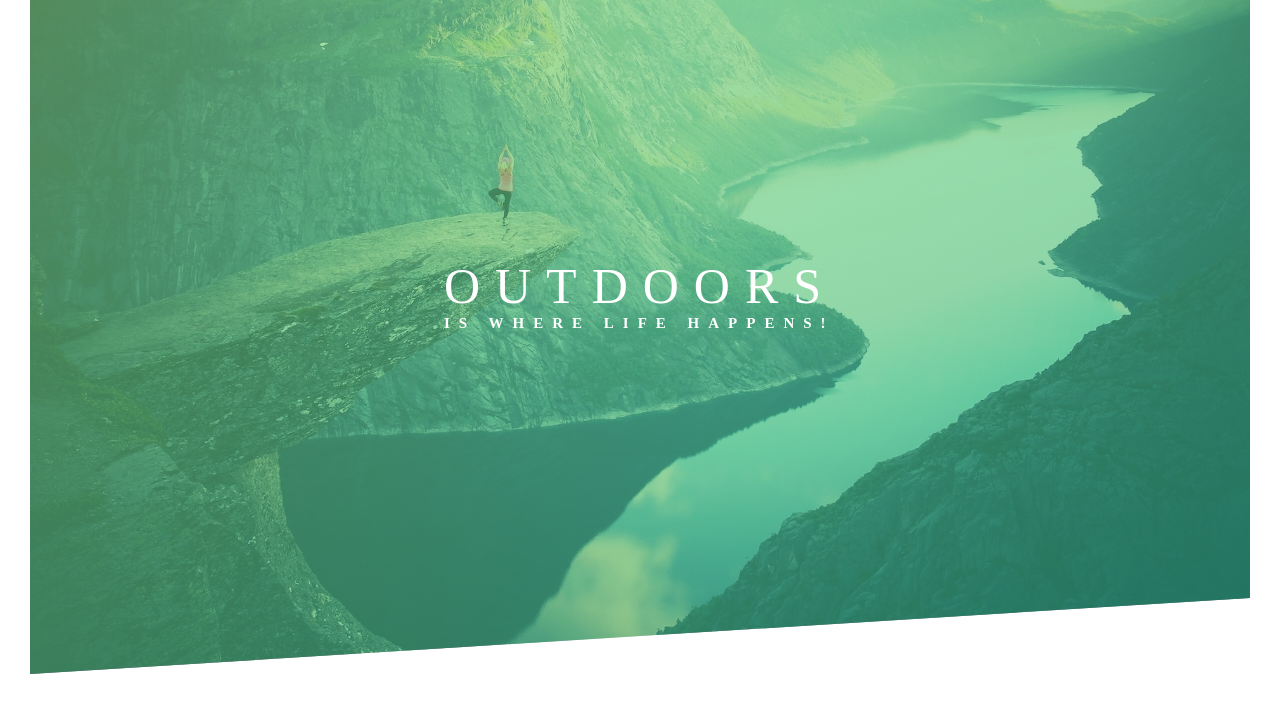
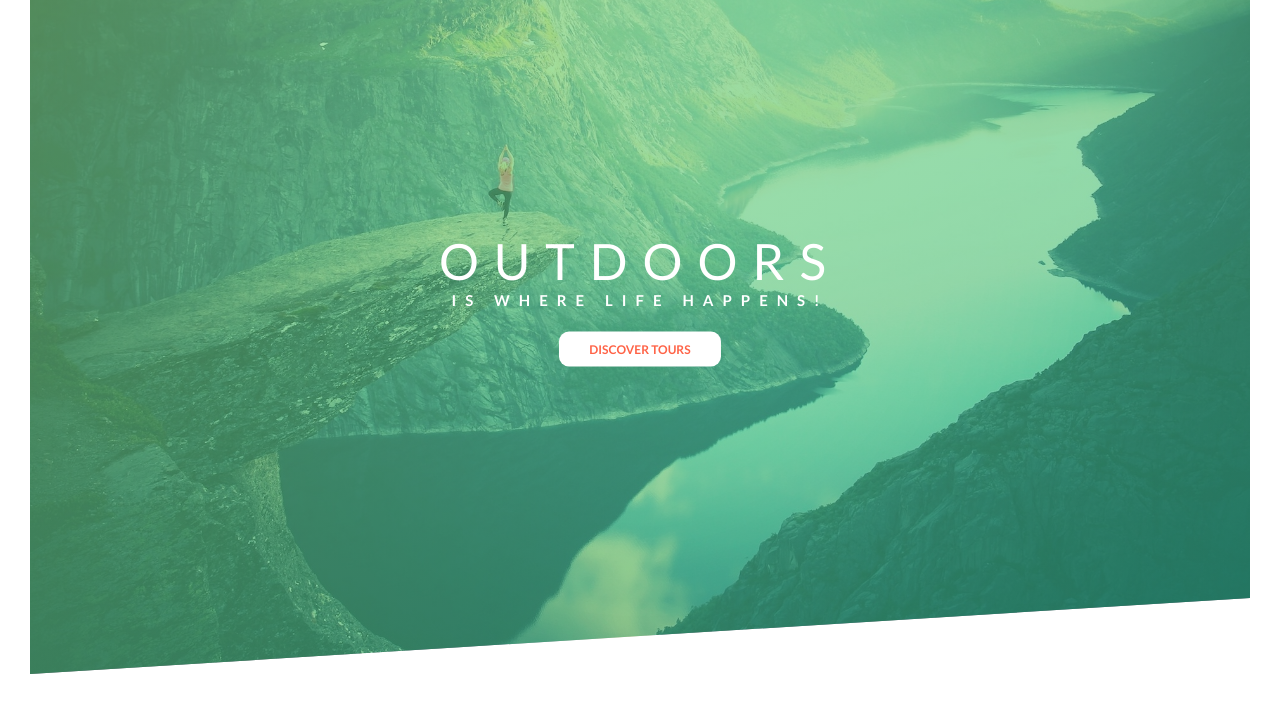
Before and after one commit to Priyanka-koli/Natours-CSS, a plain HTML site: page starter/index.html in a window 1280 px wide. Shown: the part 116-820 px from the top of the page. Drawn offline with Linux system fonts and the light colour scheme.

Commit message:
header changes

```diff
--- a/starter/css/style.css
+++ b/starter/css/style.css
@@ -14,8 +14,8 @@
 body{
     padding: 30px;
     font-size: 20px;
-    font-family: "LOTO" sans-serif;
-    font-weight: 800;
+    font-family: "Lato";
+    font-weight: 700;
 }
 
 .header{
@@ -37,6 +37,7 @@
 .header-heading{
     text-transform: uppercase;
     color: #ffffff;
+    text-align: center;
     position: absolute;
     top:50%;
     left:50% ;
@@ -58,6 +59,7 @@
     font-size: 15px;
     letter-spacing: 9px;
     font-weight: 700;
+    margin-bottom: 25px;
 
     animation-name: MoveInRight;
     animation-duration: 2s;
@@ -91,3 +93,27 @@
     }
 }
 /* animation effects for heading */
+
+/* button-css */
+.btn:hover{
+    background-color: #777;
+    color: #fff;
+}
+.btn:link, .btn-visited{
+    text-transform: uppercase;
+    text-decoration: none;
+    padding: 10px 30px;
+    color: tomato;
+    border-radius: 10px;
+    font-size: 12px;
+
+}
+.btn:active{
+    background-color: white;
+    color:orangered;
+}
+.btn-white{
+    background-color: white;
+    color: black;
+}
+/* button-css */
--- a/starter/index.html
+++ b/starter/index.html
@@ -26,6 +26,7 @@
                         is where life happens!
                     </span>
                 </h1>
+                <a href="#" class="btn btn-white">Discover Tours</a>
             </div>
         </header>
     </body>
```
